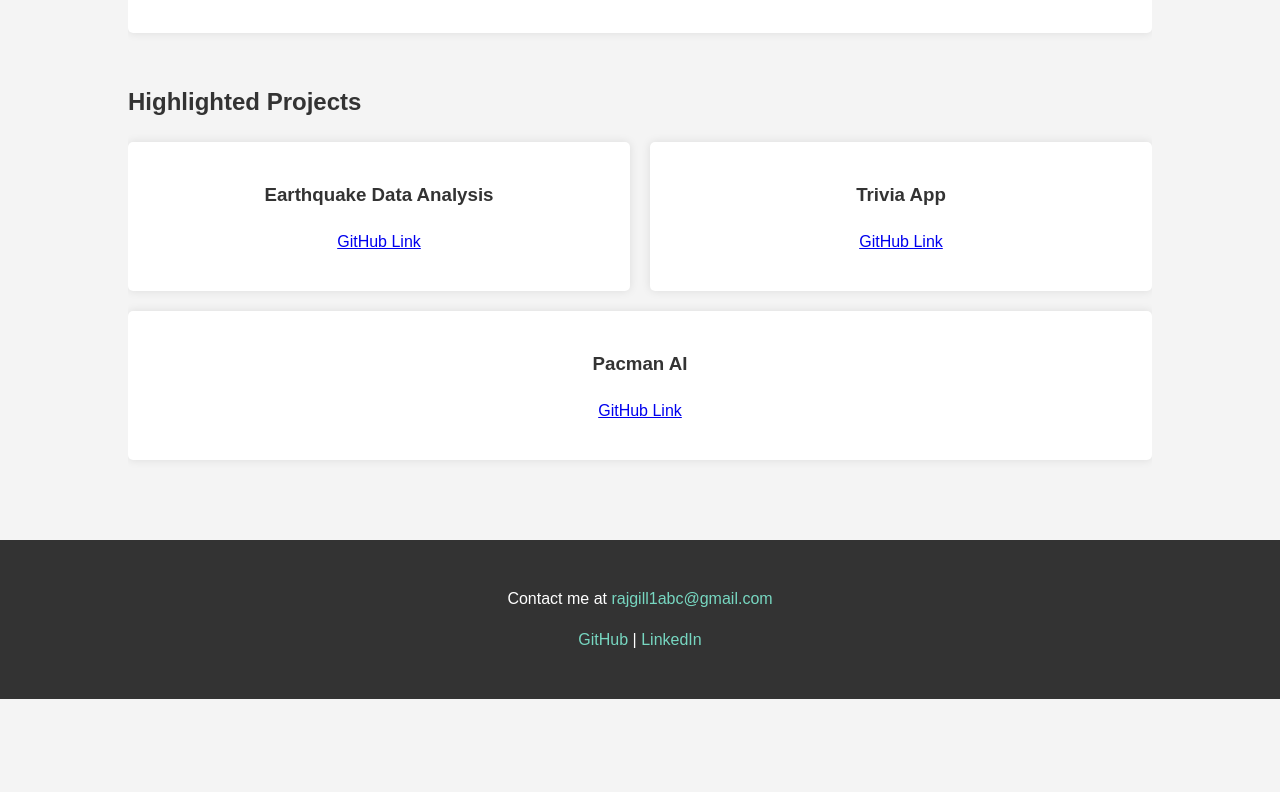
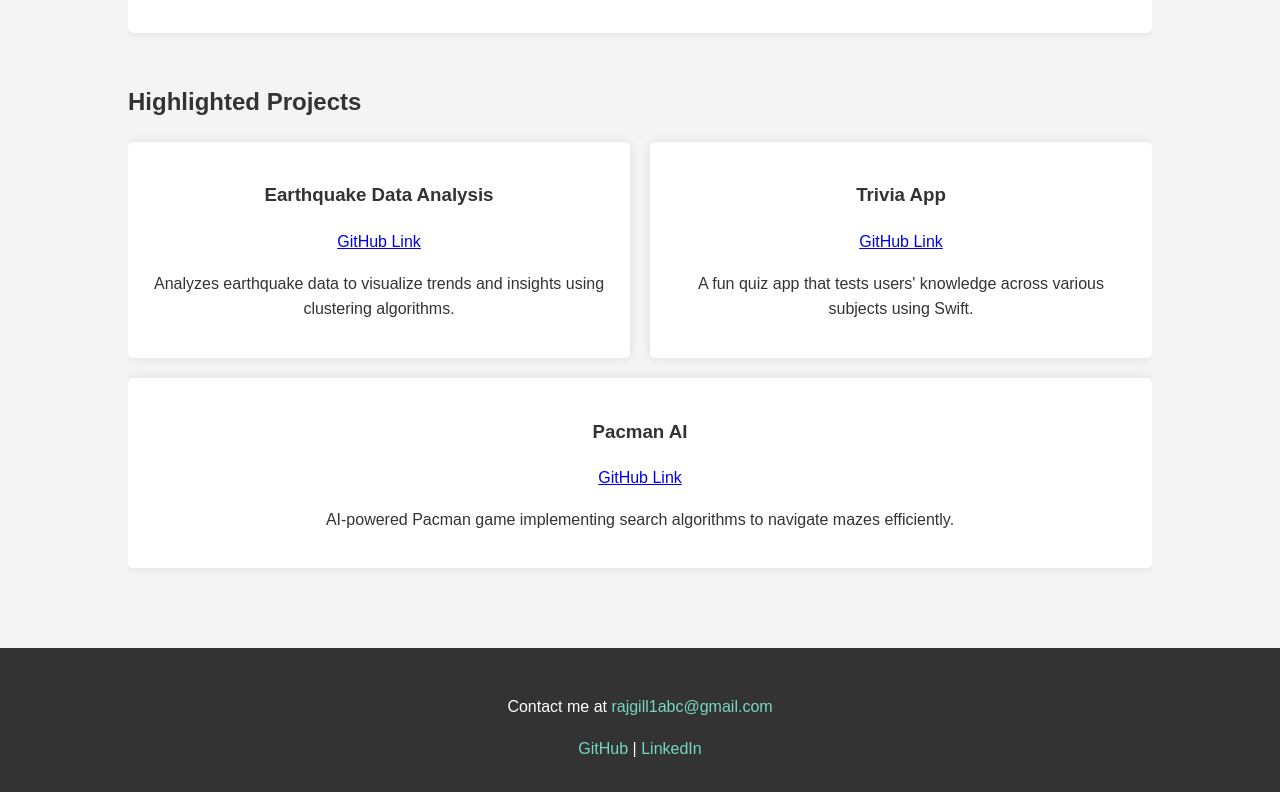
Before and after one commit to rajveer-gill/rajveer-gill.github.io, a plain HTML site: page index.html in a window 1280 px wide. Shown: the part 929-1721 px from the top of the page. Before the commit the page ends 1628 px from the top, so only its background shows below. Drawn offline with Linux system fonts and the light colour scheme.

Commit message:
Update index.html

```diff
--- a/index.html
+++ b/index.html
@@ -139,14 +139,17 @@
             <div class="box">
                 <h3>Earthquake Data Analysis</h3>
                 <p><a href="https://github.com/rajveer-gill/earthquakes-grades-graphs">GitHub Link</a></p>
+                <p>Analyzes earthquake data to visualize trends and insights using clustering algorithms.</p>
             </div>
             <div class="box">
                 <h3>Trivia App</h3>
                 <p><a href="https://github.com/rajveer-gill/Trivia-App">GitHub Link</a></p>
+                <p>A fun quiz app that tests users' knowledge across various subjects using Swift.</p>
             </div>
             <div class="box">
                 <h3>Pacman AI</h3>
                 <p><a href="https://github.com/rajveer-gill/Pacman-AI">GitHub Link</a></p>
+                <p>AI-powered Pacman game implementing search algorithms to navigate mazes efficiently.</p>
             </div>
         </div>
     </section>
```
